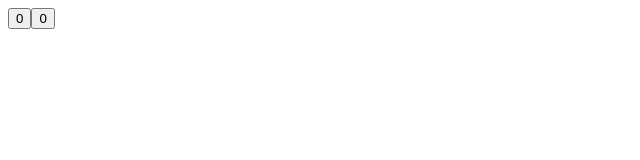
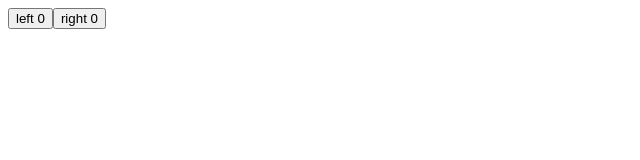
Before and after one commit to makiluke/Full-Stack-Open, a React (Vite) app: page / in a window 1280 px wide. Shown: the top 160 px of the page, without its empty margins (0-640 px from the left). Built offline with nearby package versions, Linux system fonts and the light colour scheme.

Commit message:
1d: move the left and right buttons into a single object

```diff
--- a/src/App.tsx
+++ b/src/App.tsx
@@ -1,17 +1,33 @@
 import "react"
-import {useState} from "react"
+import {useState} from "react";
+const App = () => {
+    const[clicks, setClicks] = useState({
+        left: 0, right: 0
+    })
 
-const App = () => {
-    const [left, setLeft] = useState(0);
-    const [right, setRight] = useState(0);
+    const handleLeftClick = () => {
+        const newClicks = {
+            left: clicks.left + 1,
+            right: clicks.right
+        }
+        setClicks(newClicks)
+    }
+
+    const handleRightClick = () => {
+        const newClicks = {
+            left: clicks.left,
+            right: clicks.right + 1
+        }
+        setClicks(newClicks)
+    }
 
     return(
     <div>
-        <button onClick={() => setLeft(left+1)}>
-            {left}
+        <button onClick={(handleLeftClick)}>
+            left {clicks.left}
         </button>
-        <button onClick={() => setRight(right+1)}>
-            {right}
+        <button onClick={(handleRightClick)}>
+            right {clicks.right}
         </button>
     </div>
     )
```
